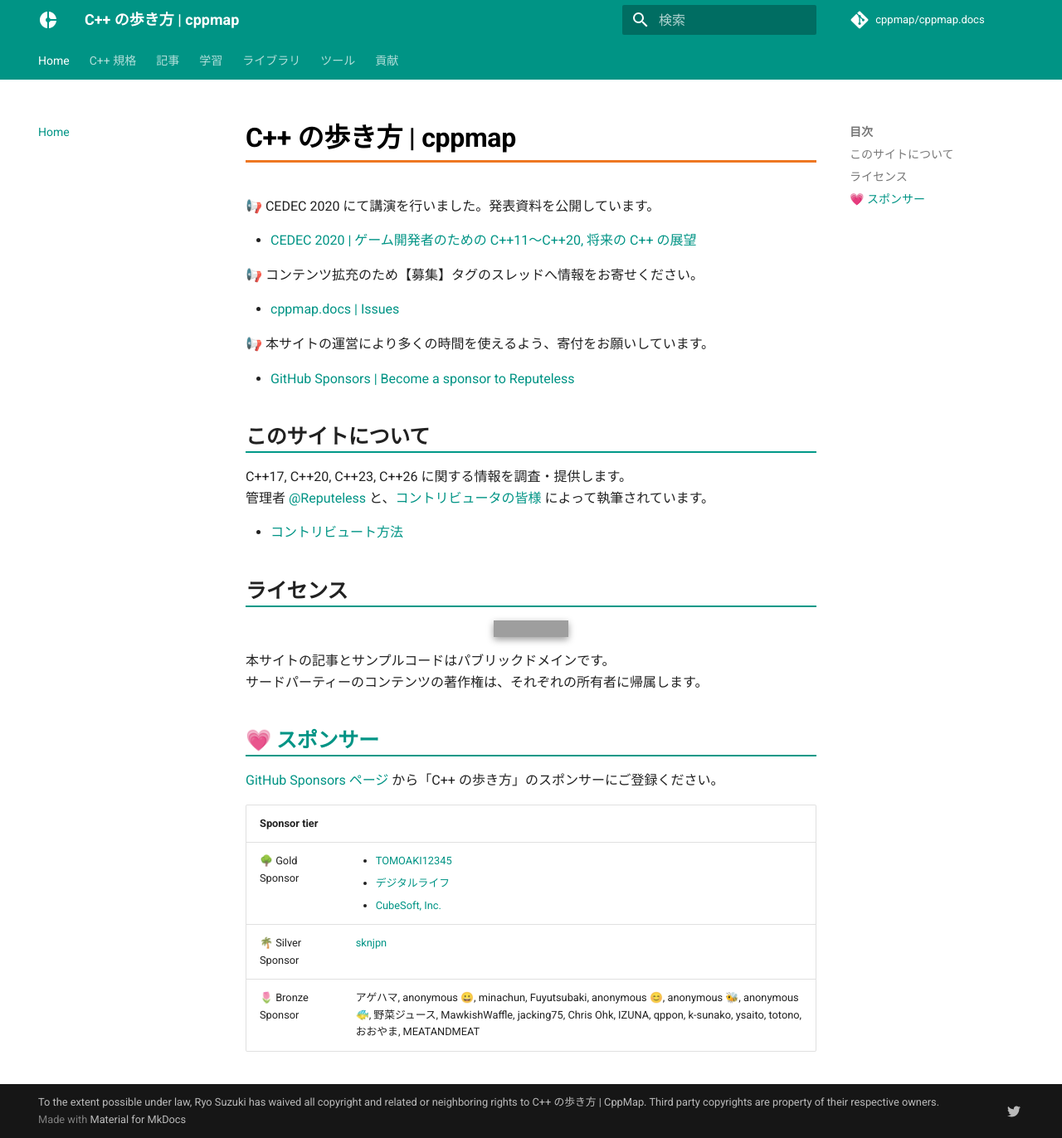
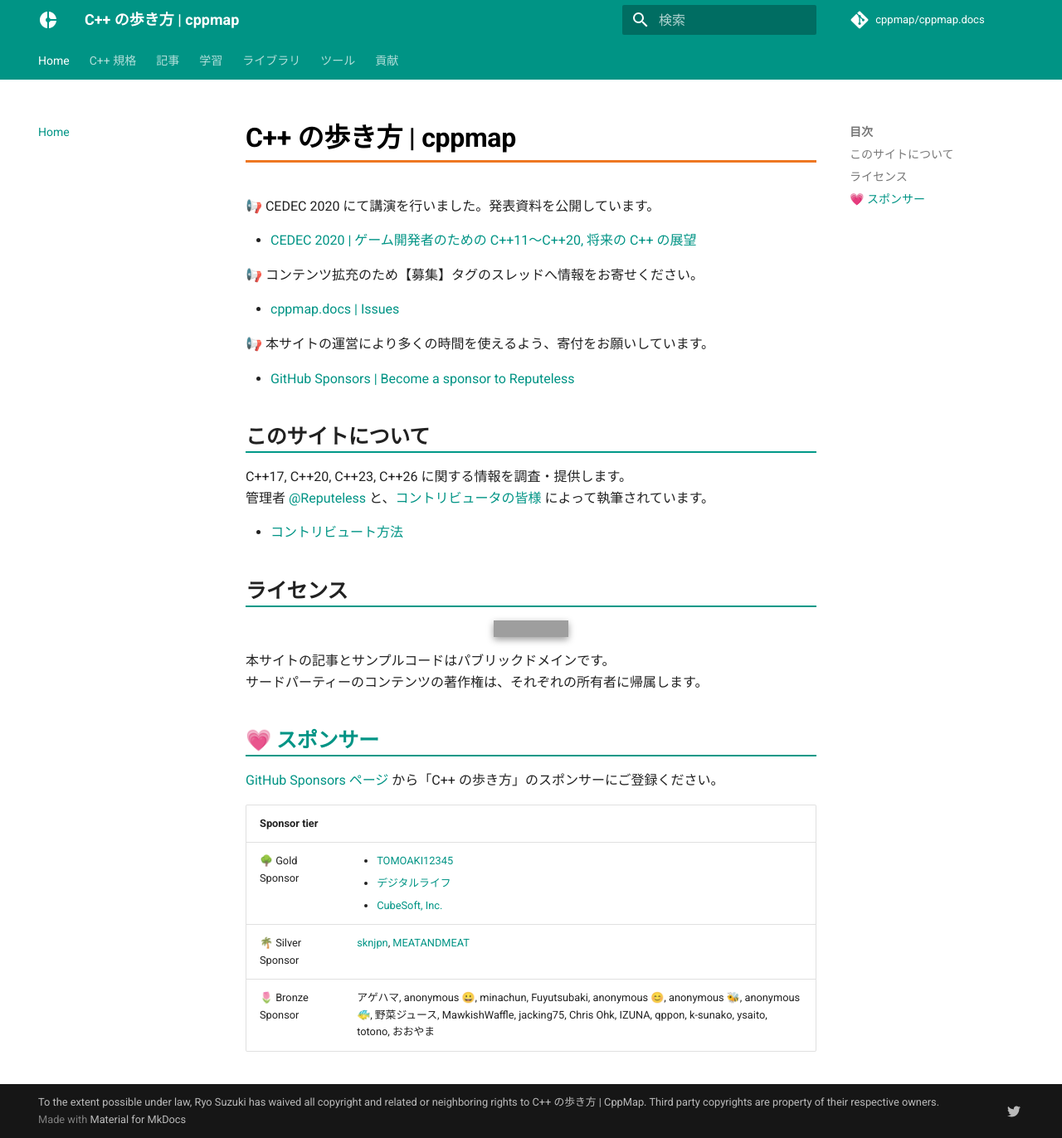
Before and after one commit to cppmap/cppmap.docs, an MkDocs documentation site: the page built from docs/index.md, in a window 1280 px wide and 1372 px high. Shown: the whole window at 83% size. Built offline with MkDocs 1.6.1 and Material for MkDocs 9.7.7, drawn with Linux system fonts in a browser that asks for light colours; nearby versions of some CDN libraries; comment, search, counter and statistics services are not loaded; part of the change alters nothing that is shown; grey boxes are pictures that could not be loaded.

```diff
--- a/docs/index.md
+++ b/docs/index.md
@@ -31,5 +31,5 @@ C++17, C++20, C++23, C++26 に関する情報を調査・提供します。
 |Sponsor tier| |
 |--|--|
 |🌳 Gold Sponsor |<ul><li>[TOMOAKI12345](https://github.com/TOMOAKI12345)</li><li>[デジタルライフ](https://lifedigitalwiki.org/ja/)</li><li>[CubeSoft, Inc.](https://www.cube-soft.jp/)</li></ul>|
-|🌴 Silver Sponsor |[sknjpn](https://twitter.com/sknjpn)|
-|🌷 Bronze Sponsor |アゲハマ, anonymous 😀, minachun, Fuyutsubaki, anonymous 😊, anonymous 🐝, anonymous 🐠, 野菜ジュース, MawkishWaffle, jacking75, Chris Ohk, IZUNA, qppon, k-sunako, ysaito, totono, おおやま, MEATANDMEAT|
+|🌴 Silver Sponsor |[sknjpn](https://twitter.com/sknjpn), [MEATANDMEAT](https://github.com/MEATANDMEAT)|
+|🌷 Bronze Sponsor |アゲハマ, anonymous 😀, minachun, Fuyutsubaki, anonymous 😊, anonymous 🐝, anonymous 🐠, 野菜ジュース, MawkishWaffle, jacking75, Chris Ohk, IZUNA, qppon, k-sunako, ysaito, totono, おおやま|
```
